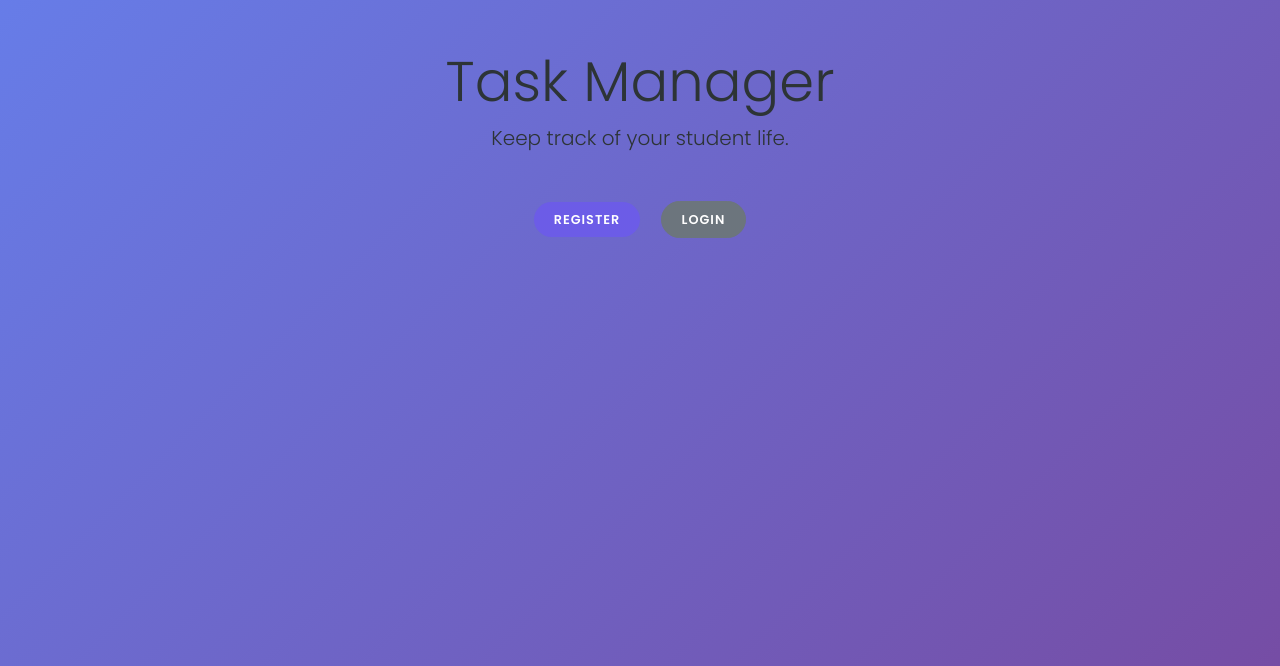
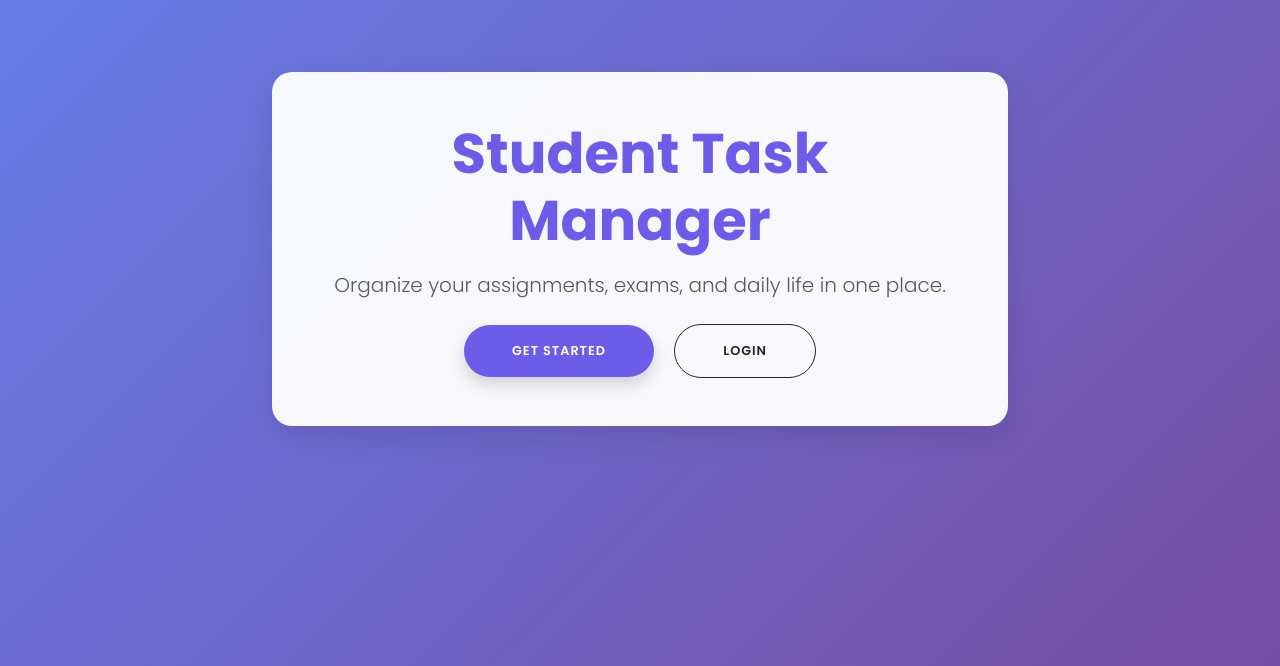
Before and after one commit to Sanjana-tech16/student-task-manager, a Flask app: page / in a window 1280 px wide. Shown: the part 63-729 px from the top of the page. Run offline with Flask 3, Linux system fonts and the light colour scheme.

Commit message:
UI: Redesign dashboard with icons and hero section

```diff
--- a/templates/index.html
+++ b/templates/index.html
@@ -1,51 +1,66 @@
 {% extends 'base.html' %}
 
 {% block content %}
-<div class="text-center">
-    <h1 class="display-4">Task Manager</h1>
+<div class="row justify-content-center">
+    <div class="col-lg-8 text-center">
 
         {% if not session.get('user_id') %}
-        <p class="lead">Keep track of your student life.</p>
-        <div class="mt-5">
-            <a href="/register" class="btn btn-primary btn-lg mx-2">Register</a>
-            <a href="/login" class="btn btn-secondary btn-lg mx-2">Login</a>
-        </div>
-    {% else %}
-
-        <div class="row justify-content-center mt-4">
-            <div class="col-md-8">
-                <form action="/add" method="POST" class="d-flex">
-                    <input type="text" name="content" class="form-control me-2" placeholder="What needs to be done?" required>
-                    <button type="submit" class="btn btn-success">Add</button>
-                </form>
+            <div class="card p-5 mt-4 text-center">
+                <h1 class="display-4 fw-bold mb-3" style="color: #6c5ce7;">Student Task Manager</h1>
+                <p class="lead text-muted mb-4">Organize your assignments, exams, and daily life in one place.</p>
+                <div>
+                    <a href="/register" class="btn btn-primary btn-lg mx-2 px-5 py-3 shadow">Get Started</a>
+                    <a href="/login" class="btn btn-outline-dark btn-lg mx-2 px-5 py-3">Login</a>
                 </div>
             </div>
 
-        <div class="row justify-content-center mt-4">
-            <div class="col-md-8">
+        {% else %}
+
+            <h2 class="text-white fw-bold mb-4">My Dashboard</h2>
+
+            <div class="card p-4 mb-4 shadow-lg">
+                <form action="/add" method="POST" class="d-flex gap-2">
+                    <input type="text" name="content" class="form-control form-control-lg" placeholder="✨ Add a new task..." required>
+                    <button type="submit" class="btn btn-primary btn-lg px-4">
+                        <i class="fas fa-plus"></i>
+                    </button>
+                </form>
+            </div>
+
             <div class="list-group">
                 {% for task in tasks %}
-                        <div class="list-group-item d-flex justify-content-between align-items-center">
+                    <div class="list-group-item">
 
-                            <span style="{% if task.complete %}text-decoration: line-through; color: gray;{% endif %}">
+                        <div class="d-flex align-items-center">
+                            <a href="/update/{{ task.id }}" class="text-decoration-none me-3">
+                                {% if task.complete %}
+                                    <i class="fas fa-check-circle fa-2x text-success"></i>
+                                {% else %}
+                                    <i class="far fa-circle fa-2x text-secondary"></i>
+                                {% endif %}
+                            </a>
+                            <span class="task-content {% if task.complete %}completed-task{% endif %}">
                                 {{ task.content }}
                             </span>
+                        </div>
 
                         <div>
-                                <a href="/update/{{ task.id }}" class="btn btn-sm {% if task.complete %}btn-secondary{% else %}btn-outline-success{% endif %}">
-                                    {% if task.complete %}Undo{% else %}Done{% endif %}
+                            <a href="/delete/{{ task.id }}" class="btn btn-light text-danger btn-sm rounded-circle p-2" title="Delete">
+                                <i class="fas fa-trash-alt"></i>
                             </a>
-
-                                <a href="/delete/{{ task.id }}" class="btn btn-danger btn-sm">Delete</a>
                         </div>
 
                     </div>
                 {% else %}
-                        <div class="alert alert-light">No tasks yet. Add one above!</div>
+                    <div class="text-center text-white mt-5">
+                        <i class="fas fa-clipboard-list fa-4x mb-3 opacity-50"></i>
+                        <p class="h4 opacity-75">No tasks yet!</p>
+                        <p class="opacity-50">Add one above to get started.</p>
+                    </div>
                 {% endfor %}
             </div>
+
+        {% endif %}
     </div>
 </div>
-    {% endif %}
-</div>
 {% endblock %}
```
Lines whose indentation alone changed are shown as unchanged.
